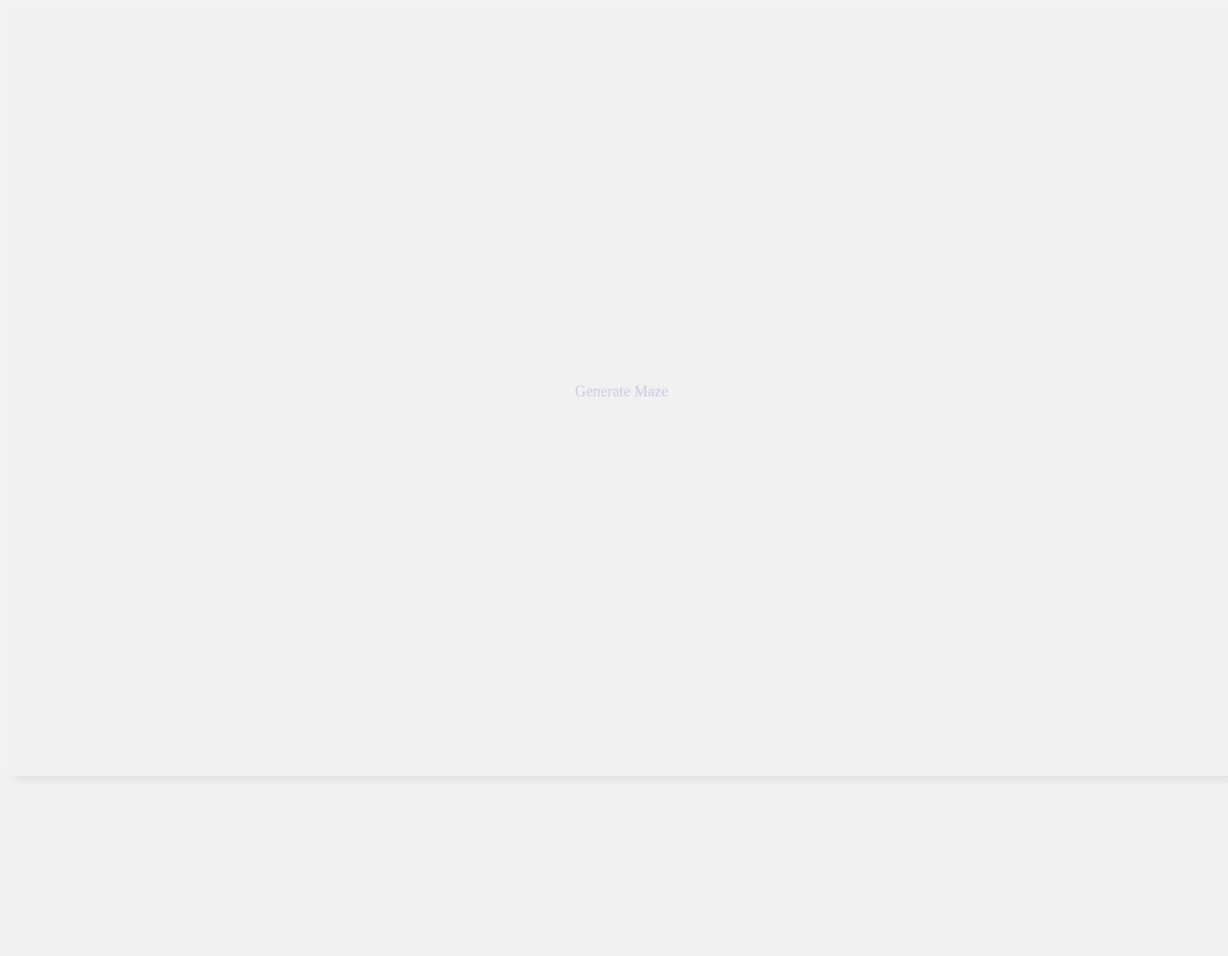
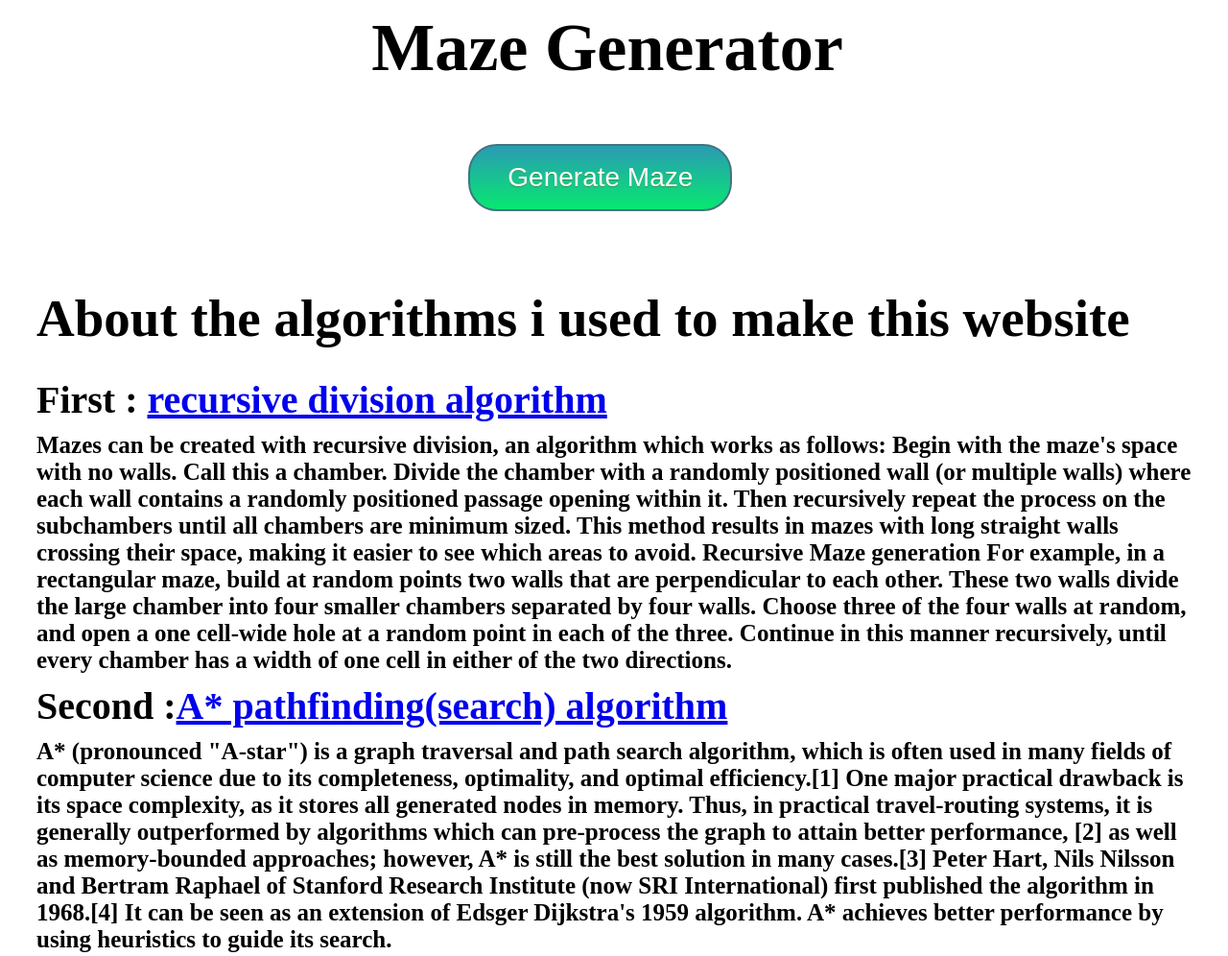
Before and after one commit to goneyacine/MazeGenerator, a plain HTML site: page WebContent/index.html in a window 1280 px wide. Shown: the whole page at 96% size. Before the commit the page ends 816 px from the top, so only its background shows below. Drawn offline with Linux system fonts and the light colour scheme.

Commit message:
design the index page

```diff
--- a/WebContent/index.html
+++ b/WebContent/index.html
@@ -1,62 +1,81 @@
 <!DOCTYPE html>
 <html>
 <head>
+<style>
+input {
+	background:linear-gradient(to bottom, #299eb0 5%, #07e870 100%);
+	background-color:#299eb0;
+	border-radius:30px;
+	border:2px solid #407680;
+	display:inline-block;
+	cursor:pointer;
+	color:#ffffff;
+	font-family:Arial;
+	font-size:28px;
+	padding:17px 39px;
+	text-decoration:none;
+	text-shadow:0px 1px 0px #2b9944;
+	margin: 50px 38%;
+}
+input:hover {
+	background:linear-gradient(to bottom, #07e870 5%, #299eb0 100%);
+	background-color:#07e870;
+}
+input:active {
+	position:relative;
+	top:1px;
+}
+h1{
+font-size:70px;
+margin: 10px 30%;
+}
+h2{
+font-size:55px;
+margin: 30px 30px;
+}
+
+h3{
+font-size:40px;
+margin: 10px 30px;
+}
+
+h4{
+font-size:25px;
+margin: 10px 30px;
+}
+</style>
 <meta charset="ISO-8859-1">
 <title>Maze Generator</title>
-<style>
-@import url("https://fonts.googleapis.com/css?family=Montserrat&display=swap");
-body {
-  width: 100vw;
-  height: 100vh;
-  display: flex;
-  justify-content: center;
-  align-items: center;
-  flex-direction: column;
-  background: #f3f0f1;
-  .button {
-
-    }
-    &:nth-child(1) {
-      box-shadow: -6px -6px 10px rgba(255, 255, 255, 0.8),
-        6px 6px 10px rgba(0, 0, 0, 0.2);
-      color: #6f6cde;
-      &:hover {
-        opacity: 0.3;
-        box-shadow: -6px -6px 10px rgba(255, 255, 255, 0.8),
-          6px 6px 10px rgba(0, 0, 0, 0.2);
-      }
-      &:active {
-        opacity: 1;
-        box-shadow: inset -4px -4px 8px rgba(255, 255, 255, 0.5),
-          inset 8px 8px 16px rgba(0, 0, 0, 0.1);
-        color: #79e3b6;
-      }
-    }
-    &:nth-child(2) {
-      opacity: 0.3;
-      box-shadow: -6px -6px 10px rgba(255, 255, 255, 0.8),
-        6px 6px 10px rgba(0, 0, 0, 0.2);
-      color: #6f6cde;
-    }
-    &:nth-child(3) {
-      box-shadow: inset -4px -4px 8px rgba(255, 255, 255, 0.5),
-        inset 8px 8px 16px rgba(0, 0, 0, 0.1);
-      color: #79e3b6;
-      &:hover {
-        opacity: 1;
-        box-shadow: -6px -6px 10px rgba(255, 255, 255, 0.8),
-          6px 6px 10px rgba(0, 0, 0, 0.2);
-      }
-    }
-  }
-}
-
-</style>
 </head>
 <body>
-<div class="button"><span>Generate Maze</span>
-<form action = "mazeGenerator" method = "post"></div></form>
+<h1>Maze Generator</h1>
+<form action  = "mazeGenerator" method = "post"><input type = "submit" value = "Generate Maze"></form>
+<h2> About the algorithms i used to make this website </h2>
+<h3>First : <a href = "https://en.wikipedia.org/wiki/Maze_generation_algorithm">recursive division algorithm</a></h3>
 
+<h4>Mazes can be created with recursive division, an algorithm which works as follows:
+ Begin with the maze's space with no walls. Call this a chamber. Divide the chamber with a randomly positioned wall
+  (or multiple walls) where each wall contains a randomly positioned passage opening within it.
+  Then recursively repeat the process on the subchambers until all chambers are minimum sized.
+  This method results in mazes with long straight walls crossing their space,
+ making it easier to see which areas to avoid.
+Recursive Maze generation
+For example, in a rectangular maze, build at random points two walls that are perpendicular to each other.
+ These two walls divide the large chamber into four smaller chambers separated by four walls.
+ Choose three of the four walls at random, and open a one cell-wide hole at a random point in each of the three.
+  Continue in this manner recursively, until every chamber has a width of one cell in either of the two directions.</h4>
 </body>
+<h3>Second :<a href = "https://en.wikipedia.org/wiki/A*_search_algorithm">A* pathfinding(search) algorithm</a></h3>
+<h4>A* (pronounced "A-star") is a graph traversal and path search algorithm,
+which is often used in many fields of computer science due to its completeness, optimality,
+ and optimal efficiency.[1] One major practical drawback is its space complexity,
+  as it stores all generated nodes in memory. Thus, in practical travel-routing systems,
+   it is generally outperformed by algorithms which can pre-process the graph to attain better performance,
+   [2] as well as memory-bounded approaches; however,
+  A* is still the best solution in many cases.[3]
+Peter Hart, Nils Nilsson and Bertram Raphael of Stanford Research Institute (now SRI International)
+ first published the algorithm in 1968.[4] It can be seen as an extension of Edsger Dijkstra's 1959 algorithm.
+  A* achieves better performance by using heuristics to guide its search.</h4>
+
 
 </html>
```
